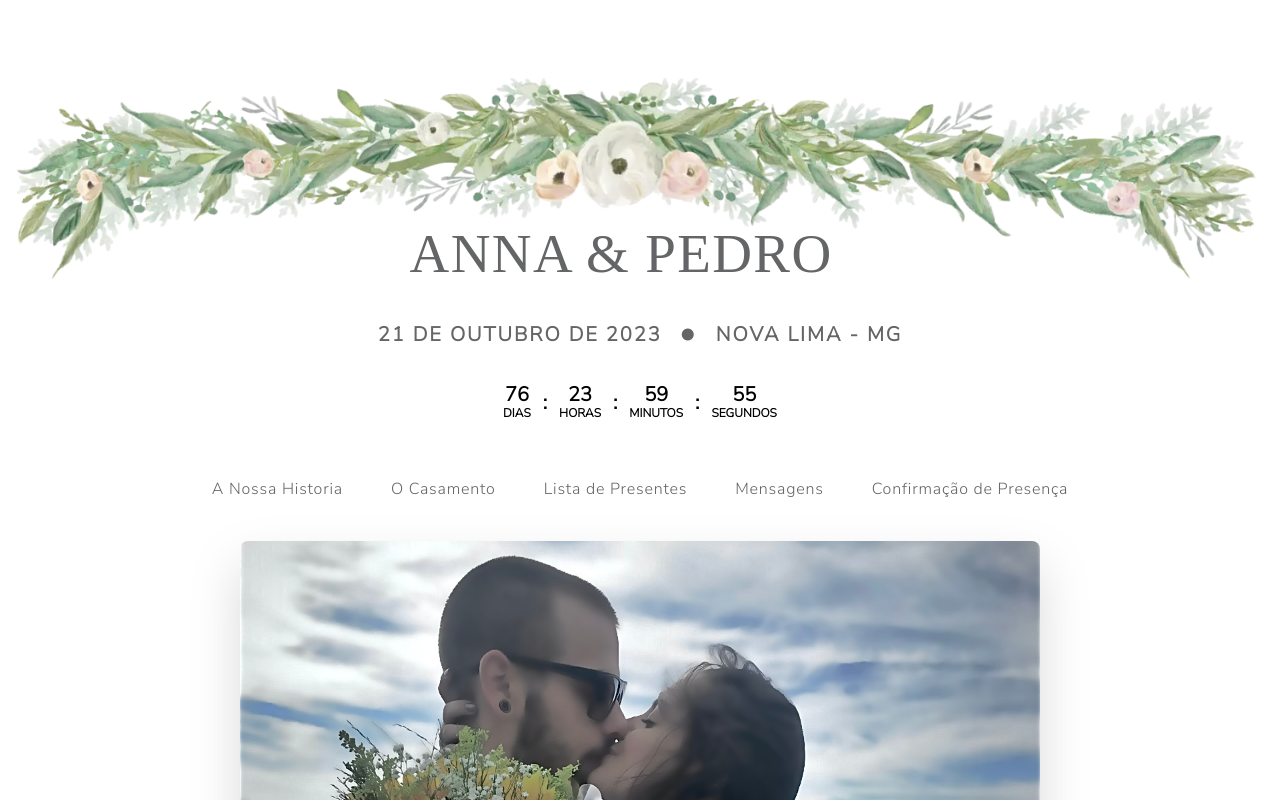
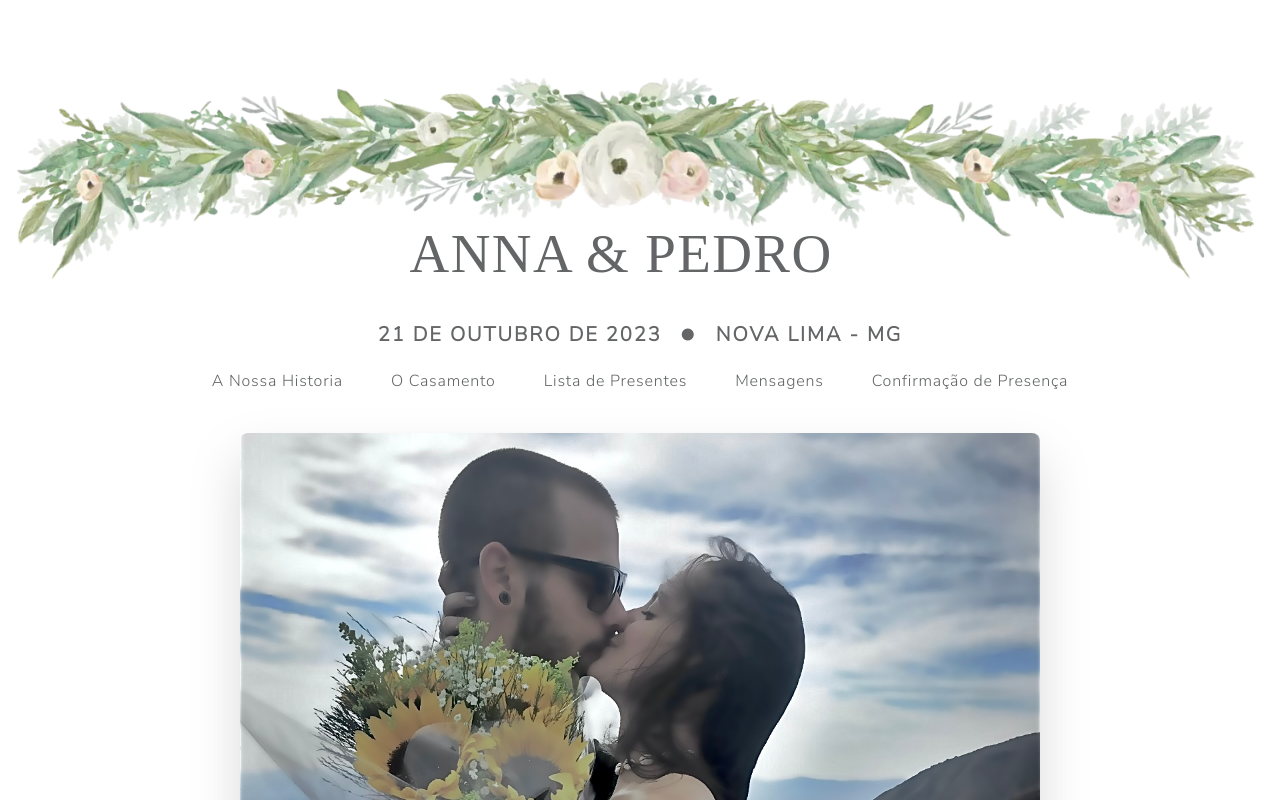
Before and after one commit to EriNoah/anna-pedro-casamento, a React (Create React App) app in the folder client/: page / in a window 1280 px wide. Shown: the top 800 px of the page. Built offline with nearby package versions, Linux system fonts and the light colour scheme; a web font is replaced by a local one.

Commit message:
Fix: fix the countdowm

```diff
--- a/client/src/components/Navbar.jsx
+++ b/client/src/components/Navbar.jsx
@@ -30,9 +30,9 @@ function Navbar() {
         <i className="fa-solid fa-circle text-xs self-center "></i>
         NOVA LIMA - MG
       </h1>
-      <div className="text-[#636566] mb-10">
+      {/* <div className="text-[#636566] mb-10">
         <CountdownTimer targetDate={weedingDay} />
-      </div>
+      </div> */}
       <div className="w-full md:block md:w-auto" id="navbar-default">
         <div className="gap-4 tracking-wider font-medium flex flex-col p-4 md:p-0 mt-4 border border-gray-100 rounded-lg bg-gray-50 md:flex-row md:space-x-8 md:mt-0 md:border-0 md:bg-white dark:bg-gray-800 md:dark:bg-gray-900 dark:border-gray-700 ">
           <Link
```
Also changed, not shown: 7 other files (tests, documents, lock files or other folders).
